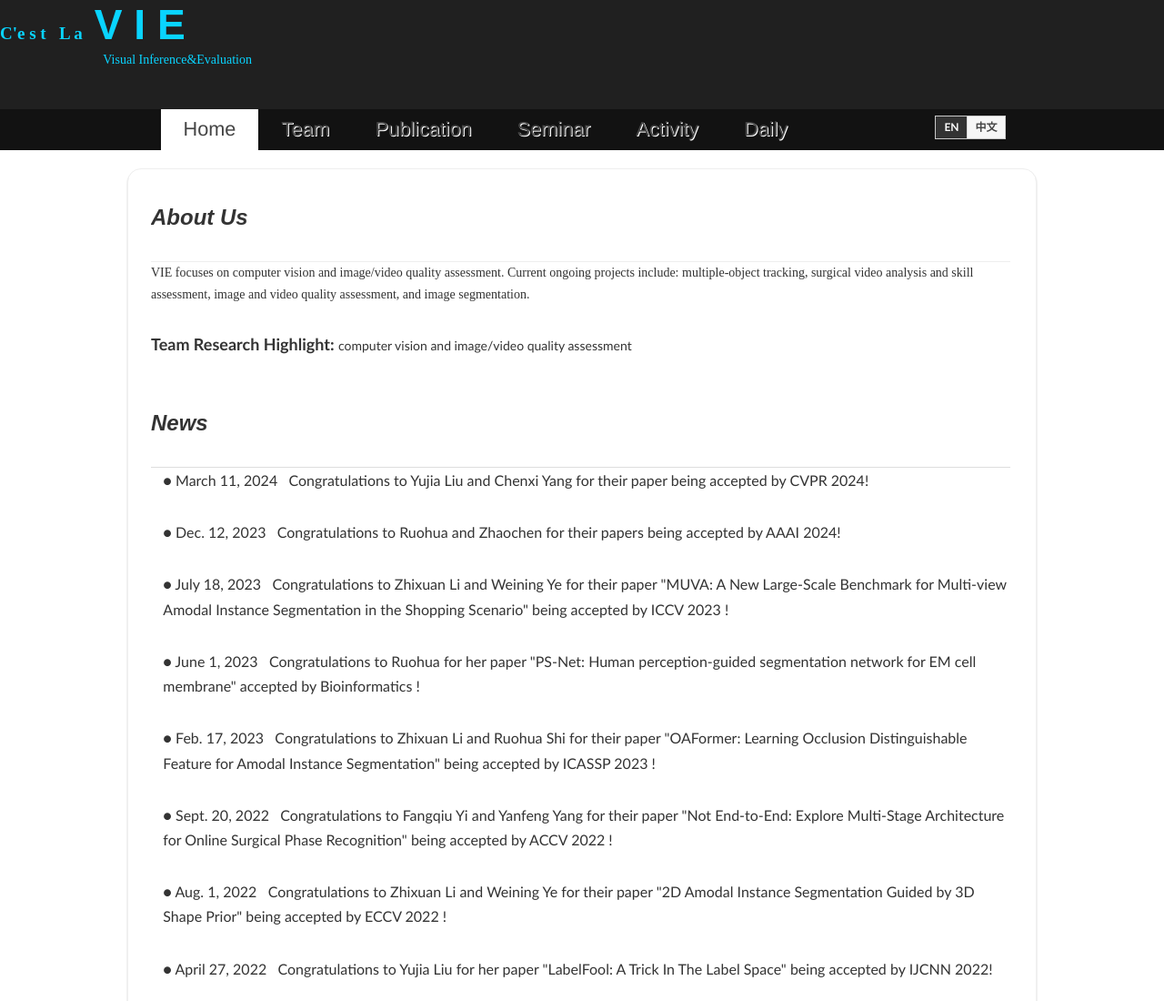
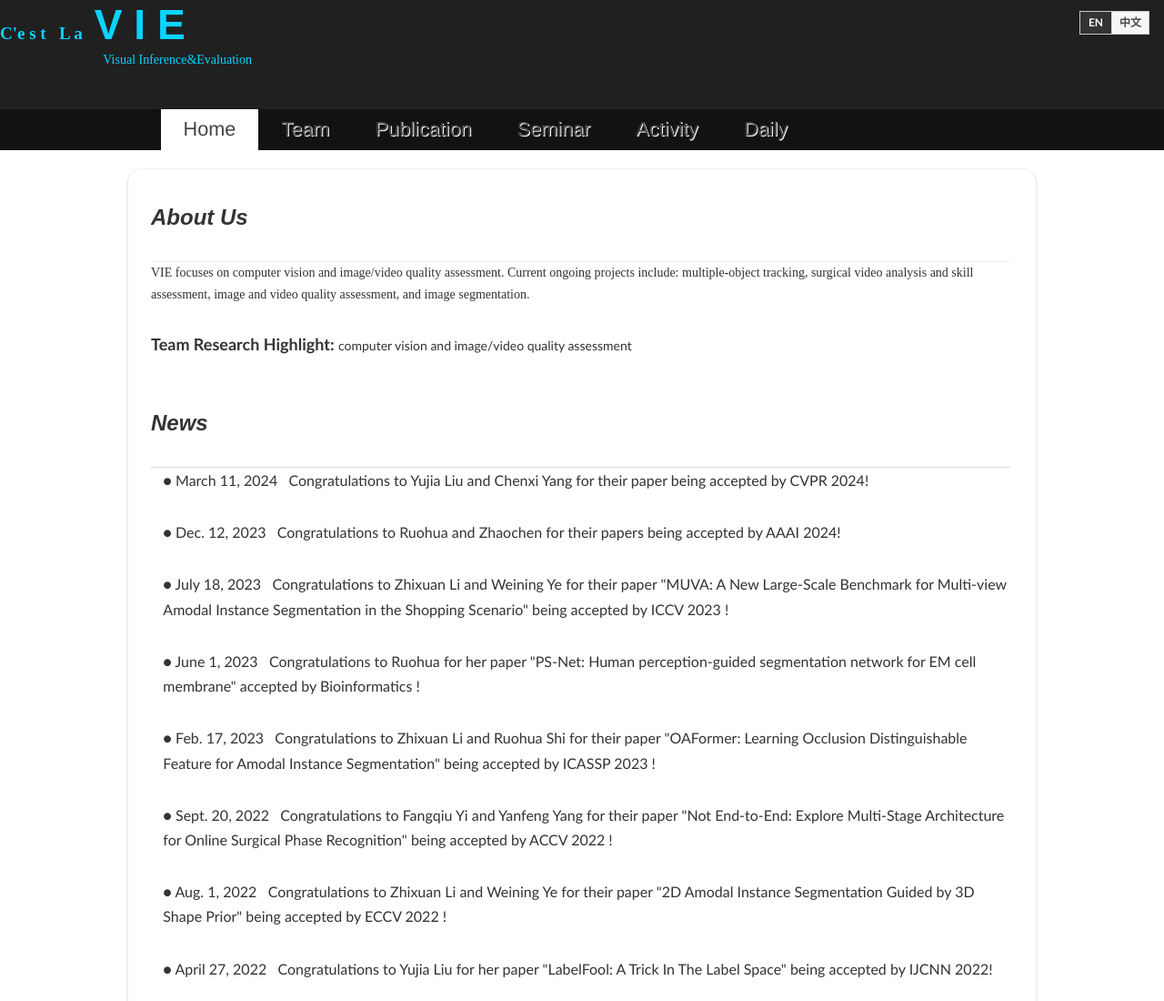
Before and after one commit to vie-group/vie-group.github.io, a website: page index.html in a window 1280 px wide. Shown: the top 1100 px of the page at 91% size. Drawn offline with Linux system fonts and the light colour scheme; a web font is replaced by a local one.

Commit message:
Fix language toggle default and layout

```diff
--- a/static/css/site-language.css
+++ b/static/css/site-language.css
@@ -1,11 +1,18 @@
 .vie-language-toggle {
-  float: right;
+  position: absolute;
+  top: 12px;
+  right: 16px;
+  z-index: 20;
   display: inline-flex;
   align-items: center;
-  margin: 7px 2px 0 10px;
   border: 1px solid #C9C9C9;
   background: #F6F6F6;
   font-family: Calibri, Arial, sans-serif;
+  white-space: nowrap;
+}
+
+header {
+  position: relative;
 }
 
 .vie-language-toggle button {
@@ -53,8 +60,7 @@ html[data-vie-lang="zh"] .content-publication-status {
 
 @media (max-width: 980px) {
   .vie-language-toggle {
-    float: left;
-    clear: both;
-    margin: 4px 0 0 0;
+    top: 10px;
+    right: 10px;
   }
 }
--- a/static/js/site-language.js
+++ b/static/js/site-language.js
@@ -165,12 +165,9 @@
       var saved = window.localStorage && window.localStorage.getItem(storageKey);
       if (saved === "en" || saved === "zh") return saved;
     } catch (error) {
-      // Fall back to the browser language.
+      // Keep the default language deterministic.
     }
-    var languages = navigator.languages || [navigator.language || ""];
-    return languages.some(function (language) {
-      return /^zh\b/i.test(language);
-    }) ? "zh" : "en";
+    return "en";
   }
 
   function trimText(value) {
@@ -308,8 +305,8 @@
 
   function injectToggle() {
     if (document.querySelector(".vie-language-toggle")) return;
-    var menu = document.getElementById("menu_container") || document.querySelector("nav");
-    if (!menu) return;
+    var host = document.querySelector("header") || document.getElementById("menu_container") || document.querySelector("nav");
+    if (!host) return;
     var wrap = document.createElement("div");
     wrap.className = "vie-language-toggle";
     wrap.setAttribute("role", "group");
@@ -329,7 +326,7 @@
 
     wrap.appendChild(en);
     wrap.appendChild(cn);
-    menu.appendChild(wrap);
+    host.appendChild(wrap);
   }
 
   function boot() {
```
